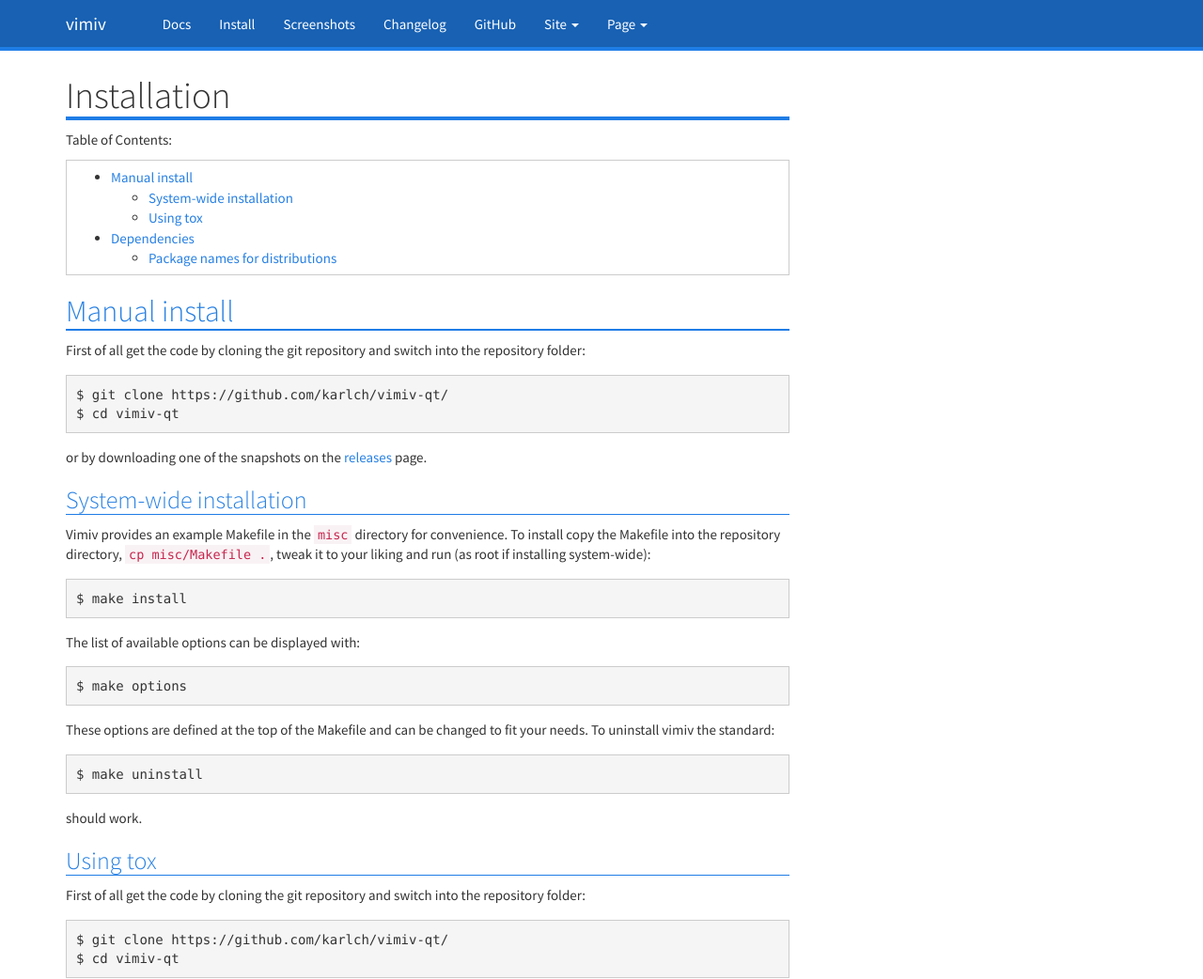
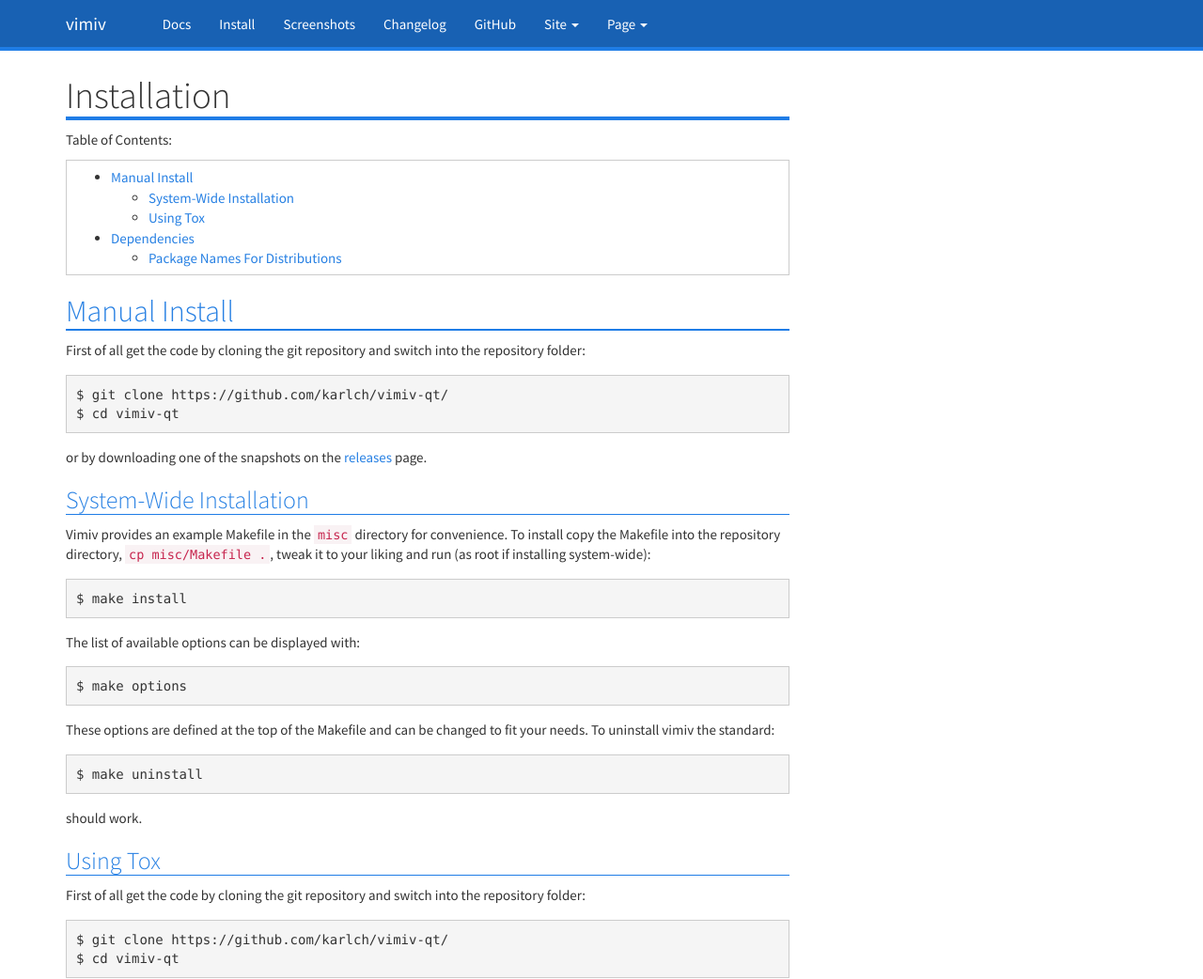
Before and after one commit to karlch/vimiv-qt, a Sphinx documentation site: the page built from docs/documentation/install.rst, in a window 1280 px wide and 1400 px high. Shown: the top 1042 px of the window at 94% size. Built offline with Sphinx 7.4.7, drawn with Linux system fonts in a browser that asks for light colours; some of the changed text lies outside the part shown.

Commit message:
Docs: consistently capitalize headers

```diff
--- a/docs/documentation/getting_help.rst
+++ b/docs/documentation/getting_help.rst
@@ -1,4 +1,4 @@
-Getting help
+Getting Help
 ------------
 
 You can contact me under `my email address <karlch@protonmail.com>`_ or
--- a/docs/documentation/getting_started.rst
+++ b/docs/documentation/getting_started.rst
@@ -64,7 +64,7 @@
 
 To open the selected thumbnail in image mode, press ``<return>``.
 
-Image editing
+Image Editing
 -------------
 
 Images can be rotated with the ``<`` and ``>``, flipped with the ``|`` and
@@ -80,7 +80,7 @@
 decrease it by 1/10 use ``j/J``. To apply the changes accept with ``<return>``,
 to leave manipulate mode reverting any changes press ``<escape>``.
 
-Command line
+Command Line
 ------------
 
 Similar to many keyboard centric programs, vimiv includes a simple commmand
@@ -119,7 +119,7 @@
 Pressing any number appends it to the current ``[count]`` and the next command
 is run with the stored ``[count]``.
 
-What next?
+What Next?
 ----------
 
 You may want to check out how to :doc:`configure <configuration/index>` vimiv
--- a/docs/documentation/install.rst
+++ b/docs/documentation/install.rst
@@ -5,7 +5,7 @@
 
 .. contents:: :local:
 
-Manual install
+Manual Install
 --------------
 
 First of all get the code by cloning the git repository and switch into the
@@ -17,7 +17,7 @@
 or by downloading one of the snapshots on the
 `releases <https://github.com/karlch/vimiv-qt/releases>`_ page.
 
-System-wide installation
+System-Wide Installation
 ^^^^^^^^^^^^^^^^^^^^^^^^
 
 Vimiv provides an example Makefile in the ``misc`` directory for convenience.
@@ -37,7 +37,7 @@
 
 should work.
 
-Using tox
+Using Tox
 ^^^^^^^^^
 
 First of all get the code by cloning the git repository and switch into the
@@ -77,7 +77,7 @@
 * `setuptools <https://pypi.python.org/pypi/setuptools/>`_ (for installation)
 * `piexif <https://pypi.org/project/piexif/>`_ (optional for exif support)
 
-Package names for distributions
+Package Names For Distributions
 ^^^^^^^^^^^^^^^^^^^^^^^^^^^^^^^
 
 Installing the following packages should pull in all necessary dependencies for
--- a/docs/index.rst
+++ b/docs/index.rst
@@ -60,7 +60,7 @@
 
 .. include:: documentation/contributing_bugs.rst
 
-Thanks to
+Thanks To
 ---------
 
 * James Campos, author of `Pim <https://github.com/Narrat/Pim>`_ which was the
--- a/docs/screenshots.rst
+++ b/docs/screenshots.rst
@@ -1,7 +1,7 @@
 Screenshots
 ===========
 
-Dark theme
+Dark Theme
 ^^^^^^^^^^^
 
 .. image:: _static/scrots/image_dark.png
@@ -16,7 +16,7 @@
 .. image:: _static/scrots/command_dark.png
    :width: 300px
 
-Light theme
+Light Theme
 ^^^^^^^^^^^
 
 .. image:: _static/scrots/image_light.png
```
